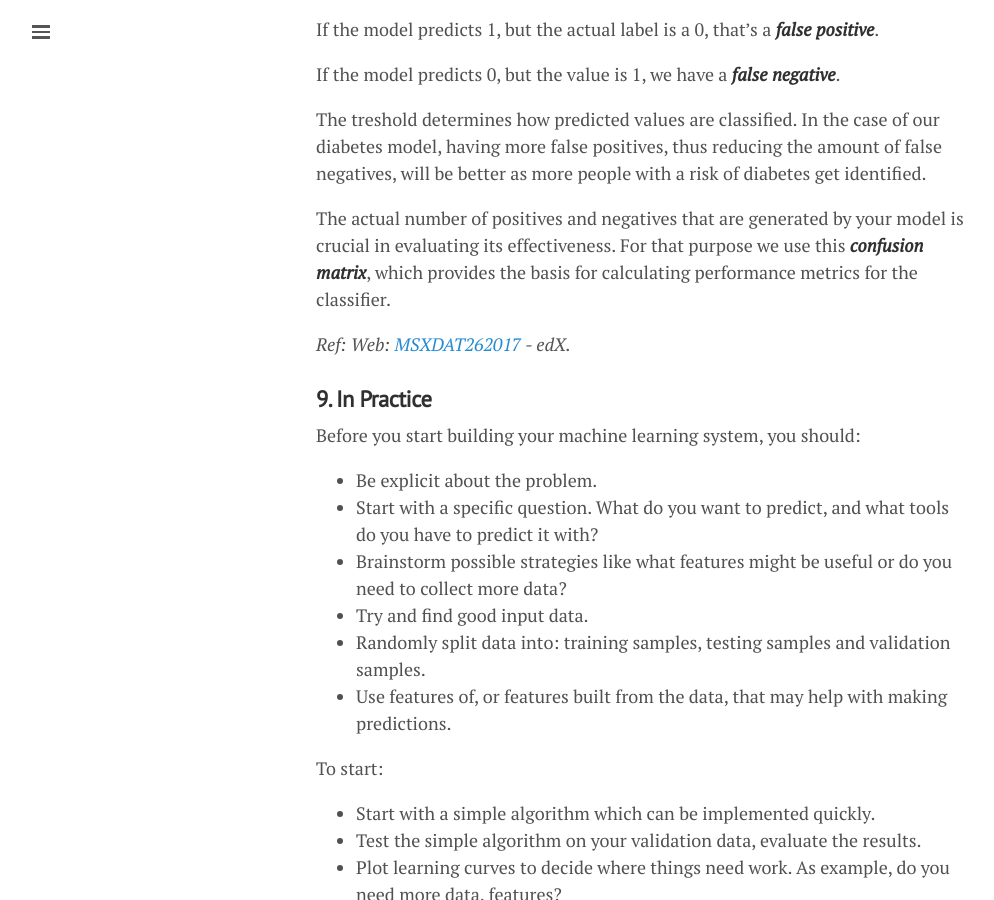
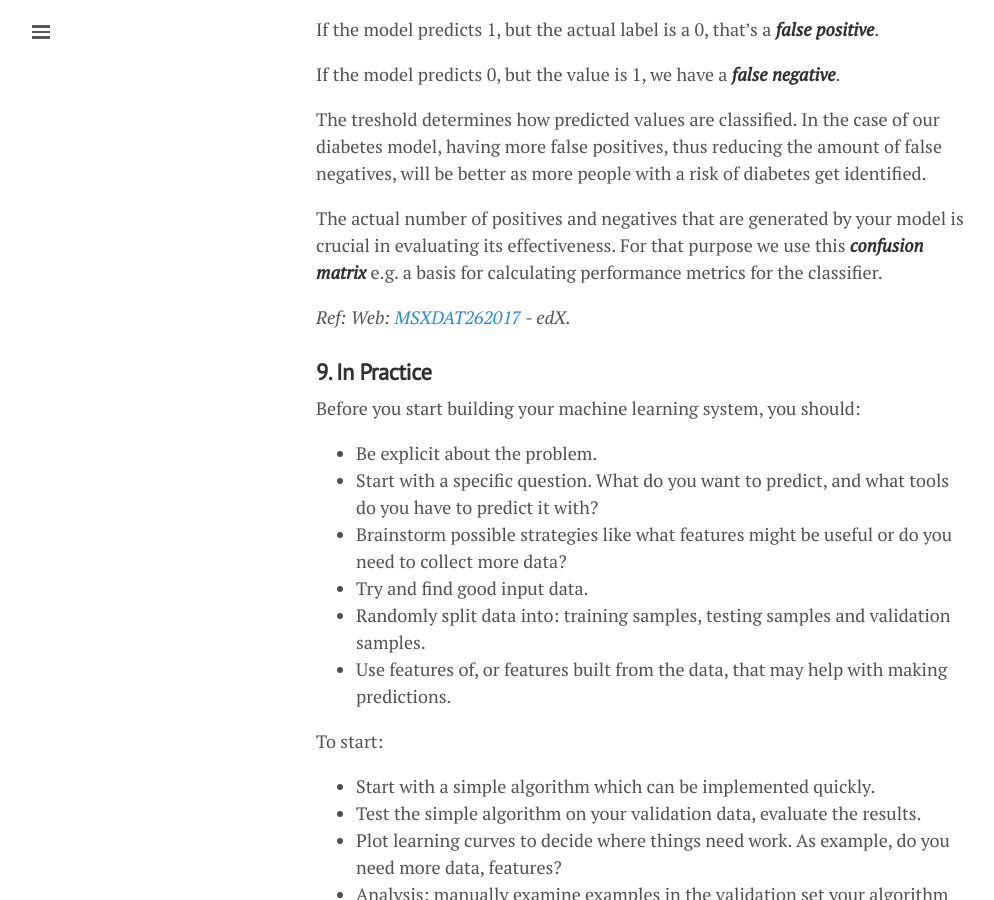
Before and after one commit to lgeurts/lgeurts.github.io, a Jekyll site: the page built from _posts/2018-06-29-artificial-intelligence-basics.md, in a window 1280 px wide and 900 px high, scrolled down 6573 px. Shown: the whole window, without its empty margins (0-994 px from the left). Built offline with Jekyll 4.4.1, drawn with Linux system fonts in a browser that asks for light colours; nearby versions of some CDN libraries.

Commit message:
Update 2018-06-29-artificial-intelligence-basics.md

```diff
--- a/_posts/2018-06-29-artificial-intelligence-basics.md
+++ b/_posts/2018-06-29-artificial-intelligence-basics.md
@@ -172,7 +172,7 @@
 
 The treshold determines how predicted values are classified. In the case of our diabetes model, having more false positives, thus reducing the amount of false negatives, will be better as more people with a risk of diabetes get identified.
 
-The actual number of positives and negatives that are generated by your model is crucial in evaluating its effectiveness. For that purpose we use this ***confusion matrix***, which provides the basis for calculating performance metrics for the classifier.
+The actual number of positives and negatives that are generated by your model is crucial in evaluating its effectiveness. For that purpose we use this ***confusion matrix*** e.g. a basis for calculating performance metrics for the classifier.
 
 *Ref: Web: [MSXDAT262017](https://www.youtube.com/watch?v=1O0_u9WRo-0/) - edX.*
 
```
